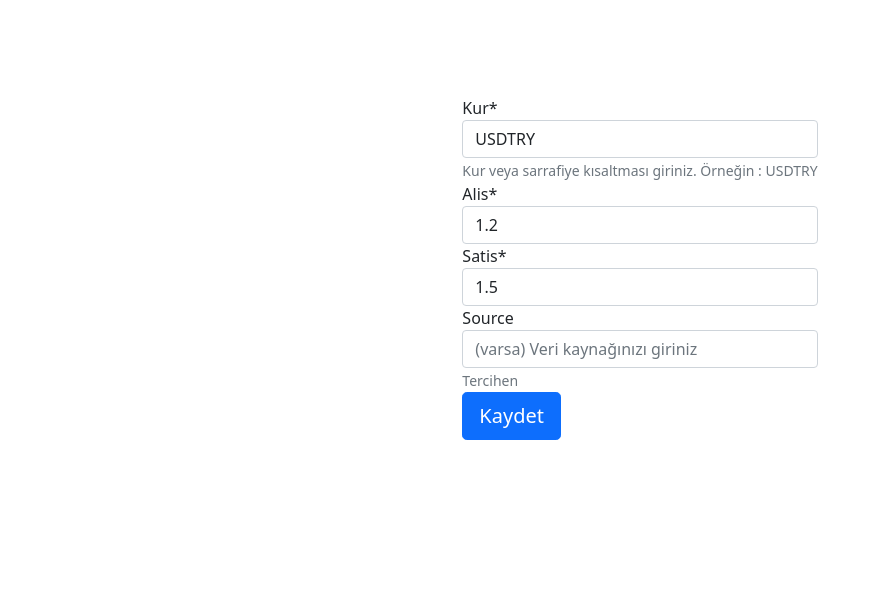
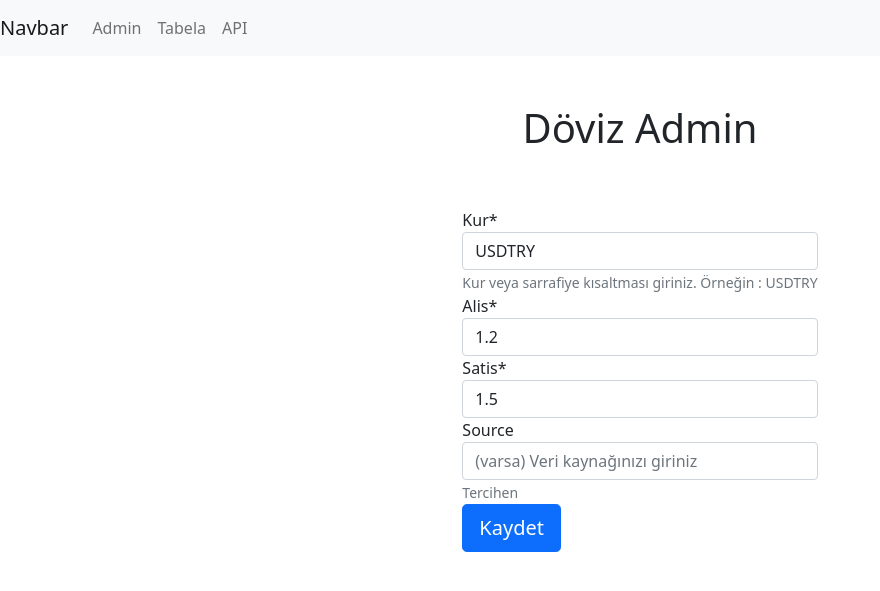
Before and after one commit to kuttamuwa/Telviron, a Django app: page /provider/admin/ in a window 1280 px wide. Shown: the top 591 px of the page, without its empty margins (0-880 px from the left). Run offline with Django 3.2, Linux system fonts and the light colour scheme; parts of the project's set-up code (start-up, migrations or seed data) failed here and were passed over; some libraries are stand-ins or nearby versions.

Commit message:
tabela page added

```diff
--- a/provider/controllers/apps.py
+++ b/provider/controllers/apps.py
@@ -1,4 +1,5 @@
 from django.apps import AppConfig
+
 
 
 class ProviderConfig(AppConfig):
@@ -6,6 +7,6 @@ class ProviderConfig(AppConfig):
     name = 'provider'
 
     def ready(self):
-        # from provider.scheduled_tasks.ozbey import pull_data
+        from provider.scheduled_tasks.ozbey import pull_data
         from usrapp.models.models import CustomUser
         # pull_data()
--- a/provider/controllers/urls.py
+++ b/provider/controllers/urls.py
@@ -1,6 +1,7 @@
+from django.urls import include, path
+
 from provider.views.routers import router
-from provider.views.views import main_page, admin_page, kur_page, DovizView
-from django.urls import include, path
+from provider.views.views import main_page, DovizFormView, TabelaView
 
 urlpatterns = [
     path('api/', include(router.urls)),
@@ -8,6 +9,6 @@ urlpatterns = [
     path('', main_page),
 
     # alt sayfalar
-    path('admin/', DovizView.as_view()),
-    path('kur/', kur_page),
+    path('admin/', DovizFormView.as_view()),
+    path('tabela/', TabelaView.as_view())
 ]
--- a/provider/forms/doviz.py
+++ b/provider/forms/doviz.py
@@ -31,26 +31,18 @@ class DovizForm(forms.Form):
                              help_text='Tercihen'
                              )
 
+    def submit(self, **kwargs):
+        print("kwargs")
+
     def __init__(self, *args, **kwargs):
         super().__init__(*args, **kwargs)
 
         self.helper = FormHelper()
         self.helper.form_method = 'post'
-        self.helper.form_class = 'form-horizontal'
+        self.helper.form_class = 'form-vertical'
         self.helper.label_class = 'col-md-3'
         self.helper.field_class = 'col-md-9'
 
-        # self.helper.form_action
-        self.helper.form_tag = False
+        self.helper.form_action = self.submit
 
         self.helper.add_input(Submit('submit', 'Submit', css_class='btn-primary'))
-
-        self.helper.layout = Layout(
-            Row(
-                Column('kur', css_class='form-group col-md-6 mb-0'),
-                Column('alis', css_class='form-group col-md-6 mb-0'),
-                Column('satis', css_class='form-group col-md-6 mb-0'),
-                Column('kaynak', css_class='form-group col-md-6 mb-0'),
-            ),
-
-        )
--- a/provider/views/routers.py
+++ b/provider/views/routers.py
@@ -5,5 +5,3 @@ from provider.views.api import DovizAPI  # , MakasAPI
 router = routers.DefaultRouter(trailing_slash=True)
 
 router.register(r'doviz', DovizAPI)
-# router.register(r'dovizmobil', DovizMobilAPI)
-# router.register(r'makas', MakasAPI)
--- a/provider/views/views.py
+++ b/provider/views/views.py
@@ -1,3 +1,7 @@
+import datetime
+
+import pandas as pd
+from django.http import HttpResponse
 from django.shortcuts import render, redirect
 
 from django.contrib import messages
@@ -5,8 +9,19 @@ from django.contrib import messages
 # Create your views here.
 from django.urls import reverse_lazy, reverse
 from django.views.generic import FormView
+from rest_framework.renderers import TemplateHTMLRenderer, AdminRenderer
+from rest_framework.response import Response
+from rest_framework.views import APIView
 
 from provider.forms.doviz import DovizForm
+from rest_framework.viewsets import ModelViewSet
+from rest_framework import generics, viewsets
+
+from rest_pandas import PandasView
+from rest_pandas.serializers import PandasSerializer
+
+from provider.models.models import Doviz
+from provider.models.serializers import DovizSerializer, HistorySerializer
 
 
 def main_page(request):
@@ -21,18 +36,77 @@ def kur_page(request):
     return render(request, 'provider/get_doviz.html')
 
 
-class DovizView(FormView):
+class TabelaView(APIView):
+    queryset = Doviz.objects.all()
+
+    authentication_classes = [
+
+    ]
+    permission_classes = [
+
+    ]
+
+    renderer_classes = [
+        AdminRenderer,
+
+    ]
+
+    def get_historical(self, request, format=None):
+        """
+
+        :param request:
+        :param format:
+        :return:
+        """
+        historical_doviz = Doviz.objects.values('kur', 'update_date', 'alis', 'satis')
+        df = pd.DataFrame(historical_doviz)
+        latest_df = df.sort_values('update_date').groupby('kur').head(2)  # last 2
+        latest_df.reset_index(inplace=True)
+
+        latest_df.rename(columns={'kur': 'Kur', 'update_date': 'Son tarih',
+                                  'alis': 'Alış', 'satis': 'Satış'}, inplace=True)
+
+        df_html = latest_df.style.format({'Alış': "{:.3f}",
+                                          'Satış': "{:.3f}",
+                                          'Son tarih': "{:%Y-%m-%d}"}).set_table_styles([
+            {'selector': 'tr:hover'},
+            {"selector": "", "props": [("border", "1px solid grey")]},
+            {"selector": "tbody td", "props": [("border", "1px solid grey")]},
+            {"selector": "th", "props": [("border", "1px solid grey")]}
+        ])
+        df_html = df_html.hide_index()
+
+        return render(request, 'provider/get_doviz.html', {'df': df_html.render()})
+
+        # return Response(
+        #     latest_df.to_html(), template_name='provider/get_doviz.html'
+        # )
+
+    def get_pure(self, request, format=None):
+        qset = Doviz.objects.all()
+        serializer = DovizSerializer(qset, many=True)
+
+        return Response(
+            serializer.data, template_name='provider/get_doviz.html'
+        )
+
+    def get(self, request, format=None):
+        history = bool(request.query_params.get('history', False))
+
+        if history:
+            return self.get_historical(request, format)
+
+        else:
+            return self.get_pure(request, format)
+
+
+class DovizFormView(FormView):
     template_name = 'provider/set_doviz.html'
     form_class = DovizForm
-    # success_url = reverse_lazy('provider')
     success_message = '{doviz} başarıyla güncellendi'
 
-    # def get_success_url(self):
-    #     messages.add_message(self.request, messages.SUCCESS, 'Başarıyla kaydedildi')
-    #     return reverse('provider:')
-
     def form_valid(self, form):
-        response = super(DovizView, self).form_valid(form)
+        response = super(DovizFormView, self).form_valid(form)
         success_messages = self.get_success_message(form.cleaned_data)
 
         if success_messages:
--- a/templates/base.html
+++ b/templates/base.html
@@ -10,10 +10,35 @@
 
 </html>
 
+<nav class="navbar navbar-expand-lg navbar-light bg-light">
+    <a class="navbar-brand" href="#">Navbar</a>
+    <button class="navbar-toggler" type="button" data-toggle="collapse" data-target="#navbarSupportedContent"
+            aria-controls="navbarSupportedContent" aria-expanded="false" aria-label="Toggle navigation">
+        <span class="navbar-toggler-icon"></span>
+    </button>
+
+    <div class="collapse navbar-collapse" id="navbarSupportedContent">
+        <ul class="navbar-nav mr-auto">
+
+            <li class="nav-item active">
+                <a class="nav-link" href="/provider/admin">Admin</a>
+            </li>
+
+            <li class="nav-item">
+                <a class="nav-link" href="/provider/tabela">Tabela</a>
+            </li>
+
+            <li class="nav-item">
+                <a class="nav-link" href="/provider/api">API</a>
+            </li>
+        </ul>
+    </div>
+</nav>
+
 {% for message in messages %}
     <div class="container-fluid p-0">
-          <div class="alert alert-success" role="alert">
-           {{ message }}
+        <div class="alert alert-success" role="alert">
+            {{ message }}
         </div>
     </div>
 {% endfor %}
@@ -23,3 +48,10 @@
 
 {% endblock %}
 </body>
+
+<style>
+    th, td {
+        padding: 15px;
+    }
+
+</style>
--- a/templates/provider/get_doviz.html
+++ b/templates/provider/get_doviz.html
@@ -1,6 +1,8 @@
 {% extends 'base.html' %}
+
 
 {% block content %}
 
+    {{ df|safe }}
 
 {% endblock %}
--- a/templates/provider/provider.html
+++ b/templates/provider/provider.html
@@ -3,11 +3,5 @@
 
 {% block content %}
     <h1> Provider Uygulaması Ana Sayfası</h1>
-    <p> Alt uygulamalar için : </p>
-
-    <div class="list-group">
-        <a href="/provider/admin" class="list-group-item list-group-item-action">Admin Sayfası</a>
-        <a href="/provider/kur" class="list-group-item list-group-item-action">Kur Sayfası</a>
-    </div>
 
 {% endblock %}
--- a/templates/provider/set_doviz.html
+++ b/templates/provider/set_doviz.html
@@ -4,11 +4,12 @@
 
 {% block content %}
     <div class="py-5 text-center">
-
+    <h1> Döviz Admin </h1>
     </div>
     <div class="row">
         <div class="d-flex justify-content-center">
-            <form method="post" class="uniform">
+{#            todo#}
+            <form method="post">
                 {% csrf_token %}
                 <table> {{ form|crispy }}</table>
                 <button class="btn btn-primary btn-lg btn-block" type="submit" >
```
Also changed, not shown: provider/models/serializers.py (+10 -1 lines), provider/scheduled_tasks/ozbey.py (+8 -7 lines).
